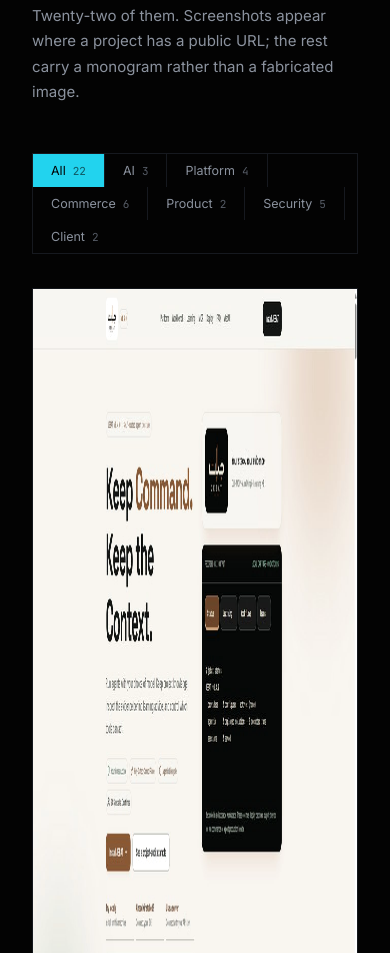
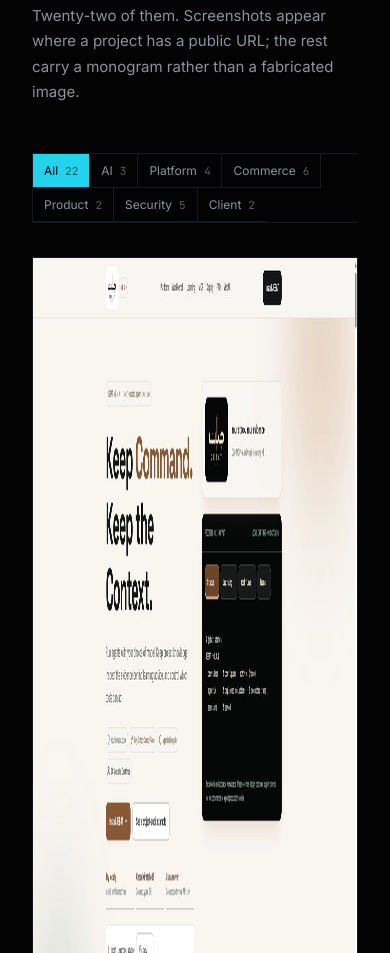
Before and after one commit to nusabyte-my/shaidan-portfolio, a website: page index.html in a window 390 px wide. Shown: the part 2893-3846 px from the top of the page. Drawn offline with Linux system fonts and the light colour scheme.

Commit message:
Fix mobile overflow: filter row wraps full-width, tighter padding on small screens

```diff
--- a/index.html
+++ b/index.html
@@ -147,12 +147,13 @@
   }
   .console-chips button:hover { color: var(--cyan); background: var(--surface); }
 
-  .filters { display: flex; flex-wrap: wrap; border: 1px solid var(--line); border-bottom: 0; width: fit-content; max-width: 100%; }
+  .filters { display: flex; flex-wrap: wrap; border: 1px solid var(--line); border-bottom: 0; border-right: 0; width: 100%; max-width: 100%; }
   .filter {
     font: 400 12.5px var(--body); color: var(--dim); background: transparent; border: 0;
-    border-right: 1px solid var(--line); padding: 9px 18px; cursor: pointer;
+    border-right: 1px solid var(--line); border-bottom: 1px solid var(--line); padding: 9px 14px; cursor: pointer;
     transition: color .15s, background .15s; white-space: nowrap;
   }
+  @media (max-width: 520px) { .filter { padding: 9px 11px; font-size: 12px; } .filter .n { margin-left: 5px; } }
   .filter:last-child { border-right: 0; }
   .filter:hover { color: var(--text); }
   .filter.on { color: var(--ink); background: var(--cyan); }
```
